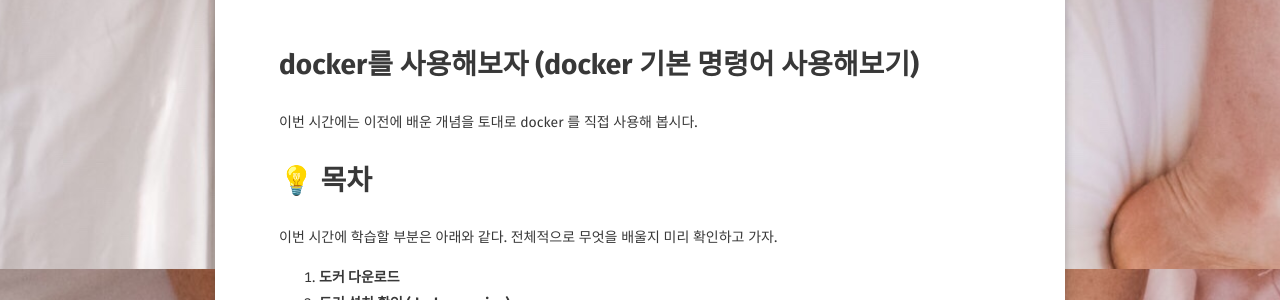
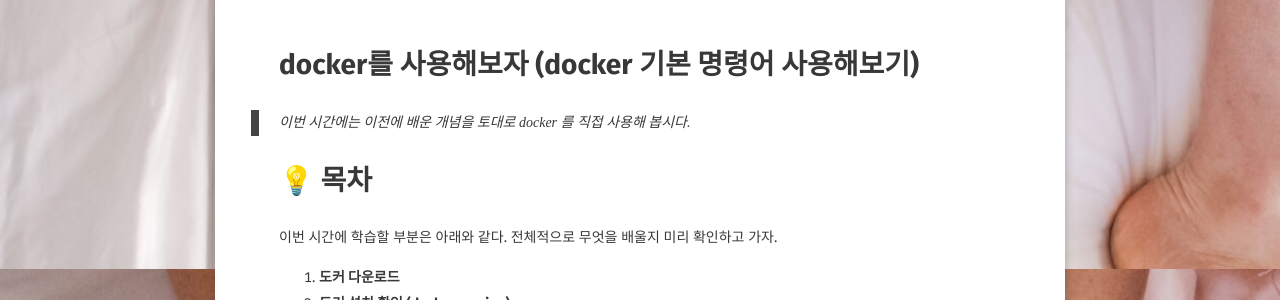
Before and after one commit to JUNGEEYOU/JUNGEEYOU.github.io, a Jekyll site: the page built from _posts/2020-03-28-docker-2-post.md, in a window 1280 px wide. Shown: the part 631-931 px from the top of the page. Built offline with Jekyll 4.4.1, drawn with Linux system fonts in a browser that asks for light colours; some web fonts are replaced; comment, search, counter and statistics services are not loaded.

```diff
--- a/_posts/2020-03-28-docker-2-post.md
+++ b/_posts/2020-03-28-docker-2-post.md
@@ -12,7 +12,7 @@ image: /assets/img/docker/basic_1/Moby-logo.png
 
 
 # docker를 사용해보자 (docker 기본 명령어 사용해보기)
- 이번 시간에는 이전에 배운 개념을 토대로 docker 를 직접 사용해 봅시다.
+ > 이번 시간에는 이전에 배운 개념을 토대로 docker 를 직접 사용해 봅시다.
 
 # 💡 목차
 이번 시간에 학습할 부분은 아래와 같다.  전체적으로 무엇을 배울지 미리 확인하고 가자.
@@ -251,7 +251,8 @@ image: /assets/img/docker/basic_1/Moby-logo.png
     Digest: sha256:04d48df82c938587820d7b6006f5071dbbffceb7ca01d2814f81857c631d44df
     Status: Downloaded newer image for ubuntu:18.04
 {% endhighlight %}
-## 🔸  예시 2
+
+### 🔸  예시 2
 
 - **- - name**: test라는 컨테이너 이름 설정
 - **-it:** 컨테이너 내부로 들어가 bash 입력이 가능
@@ -351,6 +352,7 @@ image: /assets/img/docker/basic_1/Moby-logo.png
     $ docker exec -it <컨테이너 명> /bin/bash
 
 <br/>
+
 ---
 
 # 5. docker 실습
```
